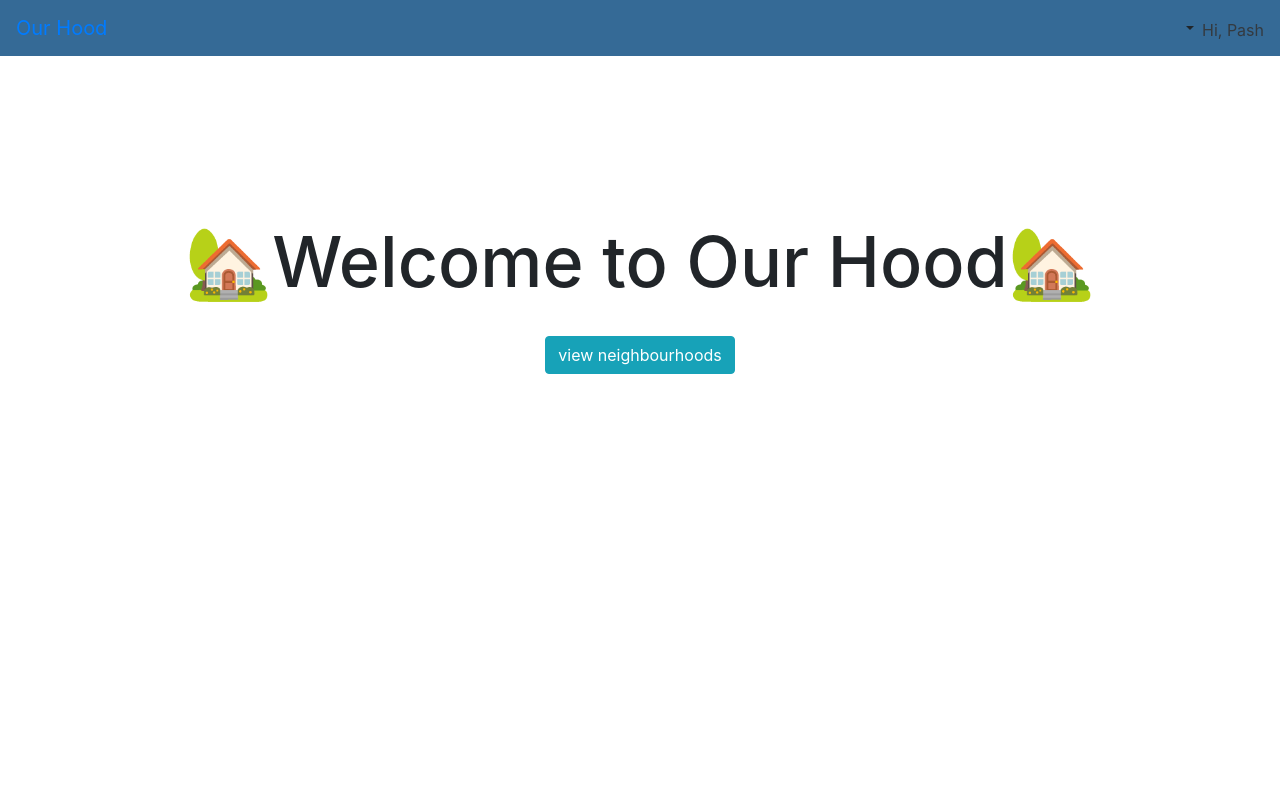
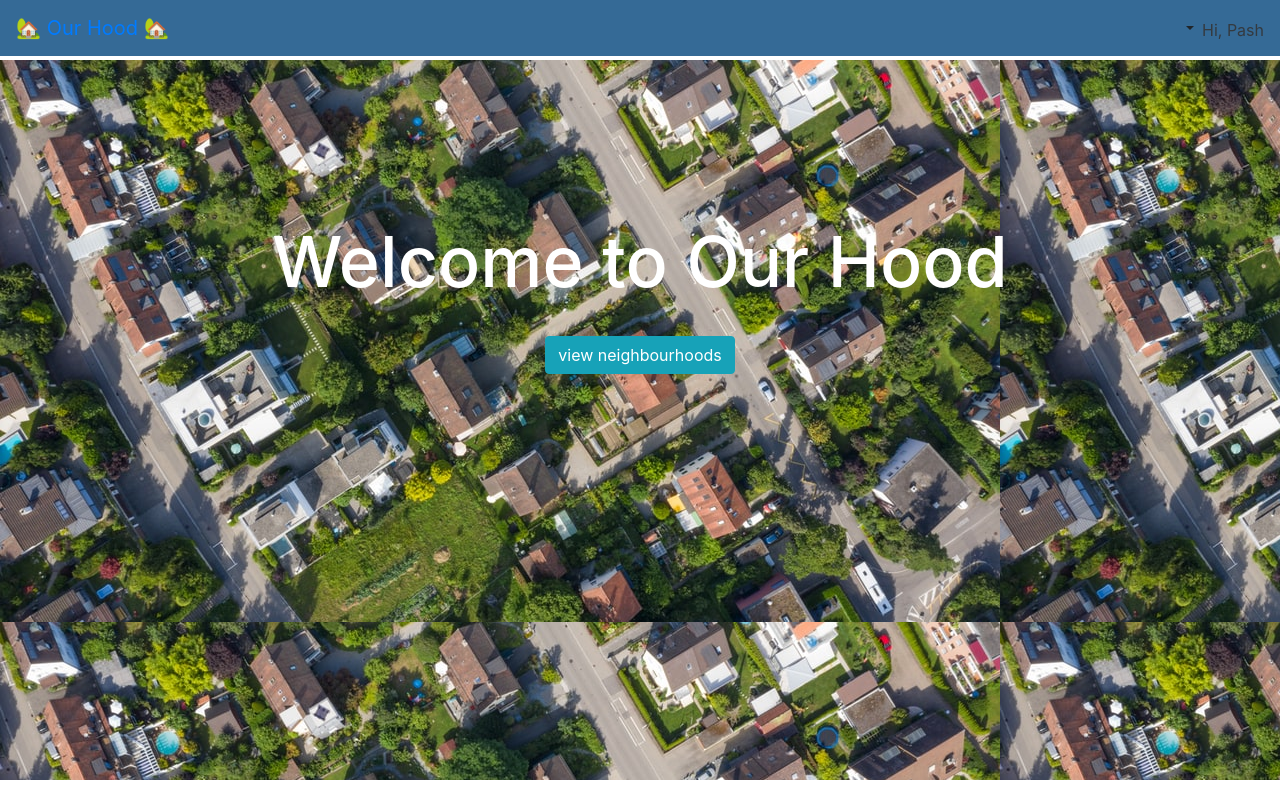
Before and after one commit to CharlesOsang017/Neighborhood-Watch, a Django app: page / in a window 1280 px wide. Run offline with Django 3.2, Linux system fonts and the light colour scheme; a user stored in the database is signed in; some libraries are stand-ins or nearby versions.

Commit message:
Add image to homepage

```diff
--- a/ghood/static/css/styles.css
+++ b/ghood/static/css/styles.css
@@ -58,3 +58,8 @@ body{
      background-image: url('../images/neighbor2.jpeg');
      color: white;
  }
+ .homepage{
+     background-image: url('../images/N.jpeg');
+     height: 90vh;
+     color: white;
+ }
--- a/ghood/templates/index.html
+++ b/ghood/templates/index.html
@@ -1,9 +1,9 @@
 {% extends 'base.html' %}
 {% load static %}
 {% block content %}
-<div class="container-fluid">
+<div class="container-fluid homepage">
     <div class="text-center" style="padding-top: 160px;padding-bottom: 176px">
-        <h1 style="font-size: 70px">🏡Welcome to Our Hood🏡</h1>
+        <h1 style="font-size: 70px">Welcome to Our Hood</h1>
         <a href="{% url 'hood' %}" class="btn btn-info  mt-4">view neighbourhoods</a>
     </div>
 
--- a/ghood/templates/navbar.html
+++ b/ghood/templates/navbar.html
@@ -1,5 +1,5 @@
 <nav class="mb-1 navbar navbar-expand-lg navbar-gradient" style="background-color:rgb(53, 106, 150)">
-  <a class="navbar-brand" href="{% url 'index' %}">Our Hood</a>
+  <a class="navbar-brand" href="{% url 'index' %}"> 🏡 Our Hood 🏡</a>
   <button class="navbar-toggler" type="button" data-toggle="collapse" data-target="#navbarSupportedContent-333"
     aria-controls="navbarSupportedContent-333" aria-expanded="false" aria-label="Toggle navigation">
     <span class="navbar-toggler-icon"></span>
@@ -12,8 +12,7 @@
     {% if user.is_authenticated %}
     <ul class="navbar-nav ml-auto nav-flex-icons">
 
-        <img src="{{ user.userprofile.profile_picture.url }}" width="240px">
-
+       <img src="{{ user.userprofile.profile_picture.url }}" width="240px">
       <li class="nav-item dropdown">
         <a class="nav-link dropdown-toggle" id="navbarDropdownMenuLink-333" data-toggle="dropdown" aria-haspopup="true"
           aria-expanded="false">
--- a/ghood/tests.py
+++ b/ghood/tests.py
@@ -1,5 +1,5 @@
 from django.test import TestCase
-from .models import Profile,Post,Business,Neighbourhood
+from .models import *
 from django.contrib.auth.models import User
 
 class TestProfile(TestCase):
```
Also changed, not shown: ghood/views.py (+4 -3 lines), ghood/models.py (line endings or trailing spaces), ghood/static/images/N.jpeg (added), media/images/neighbour4.jpeg (added), media/images/os_DahfYR5.jpg (added), media/images/os_X0kcMjd.jpg (added).
